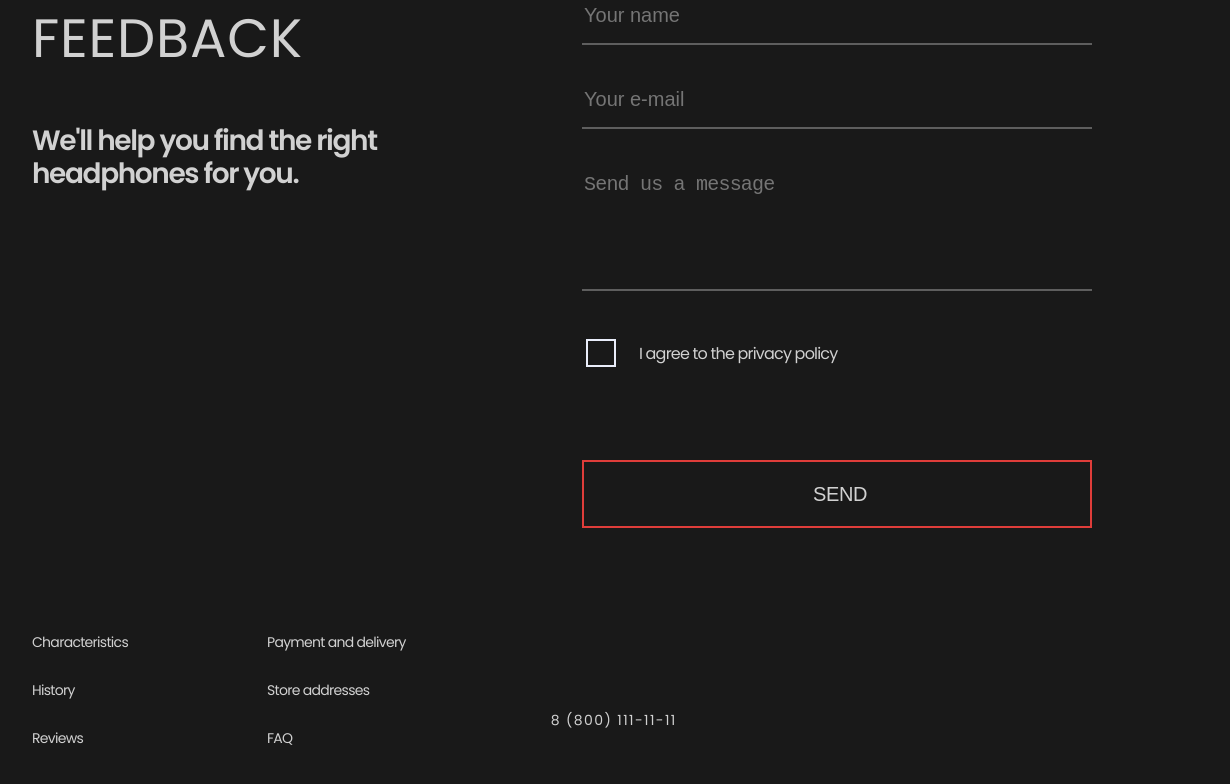
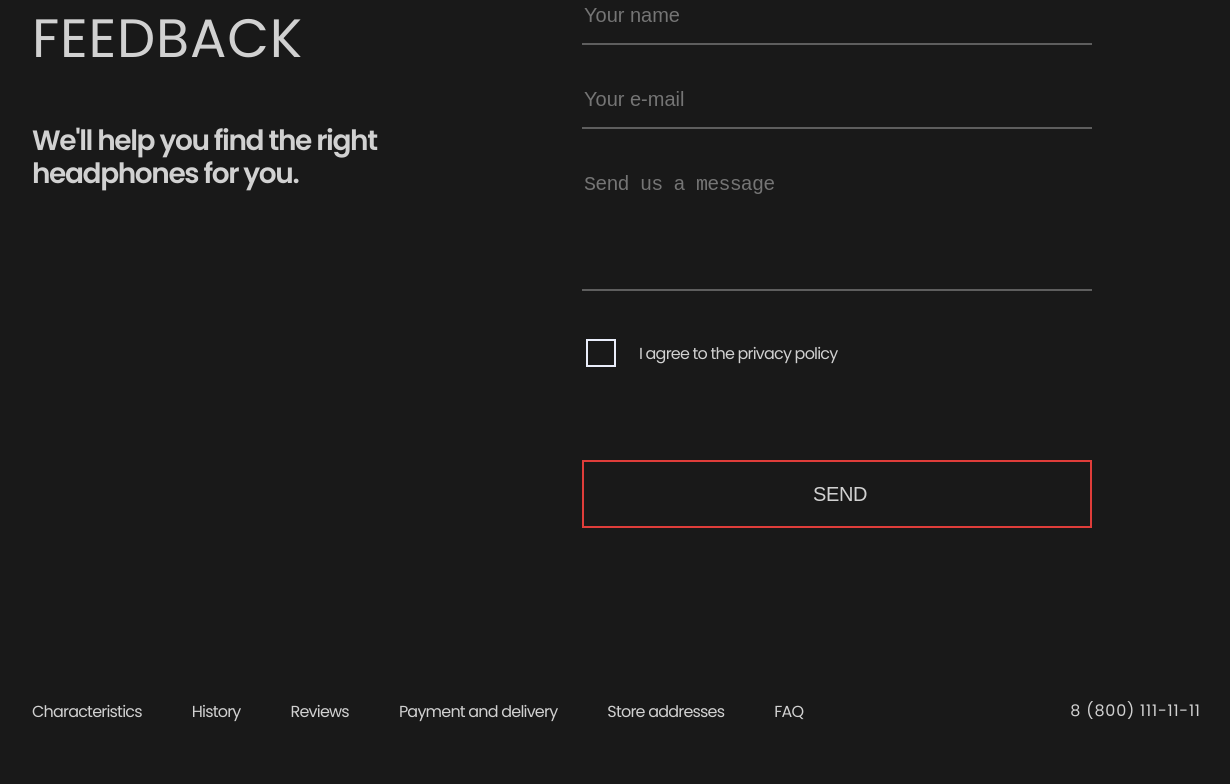
Before and after one commit to YelyzavetaMala/Bose-Headphones, a website built with Vite: page src/index.html in a window 1536 px wide. Shown: the part 7478-8262 px from the top of the page, without its empty margins (206-1436 px from the left). After the commit the page ends 8240 px from the top, so only its background shows below. Built offline with nearby package versions, Linux system fonts and the light colour scheme.

Commit message:
add desktop styles footer

```diff
--- a/src/css/components/footer.css
+++ b/src/css/components/footer.css
@@ -2,6 +2,11 @@
   @media screen and (min-width: 768px) {
     display: flex;
     gap: 145px;
+  }
+  @media screen and (min-width: 1440px) {
+    justify-content: flex-start;
+    gap: 267px;
+    padding-right: 80px;
   }
 }
 
@@ -13,6 +18,9 @@
   @media screen and (min-width: 768px) {
     gap: 139px;
     margin-bottom: 0;
+  }
+  @media screen and (min-width: 1440px) {
+    gap: 50px;
   }
 }
 
@@ -26,12 +34,27 @@
   @media screen and (min-width: 768px) {
     font-size: 14px;
   }
+  @media screen and (min-width: 1440px) {
+    font-size: 16px;
+    letter-spacing: -0.05em;
+  }
+}
+
+.footer-list-first {
+  @media screen and (min-width: 1440px) {
+    display: flex;
+    gap: 50px;
+  }
 }
 
 .footer-list-second {
   text-align: right;
   @media screen and (min-width: 768px) {
     text-align: left;
+  }
+  @media screen and (min-width: 1440px) {
+    display: flex;
+    gap: 50px;
   }
 }
 
@@ -42,6 +65,11 @@
     font-size: 14px;
     margin-top: 85px;
   }
+  @media screen and (min-width: 1440px) {
+    margin-top: 4px;
+    font-size: 16px;
+    letter-spacing: 0.05em;
+  }
 }
 
 .footer {
@@ -51,4 +79,8 @@
     padding-top: 100px;
     padding-bottom: 16px;
   }
+  @media screen and (min-width: 1440px) {
+    padding-top: 170px;
+    padding-bottom: 16px;
+  }
 }
```
